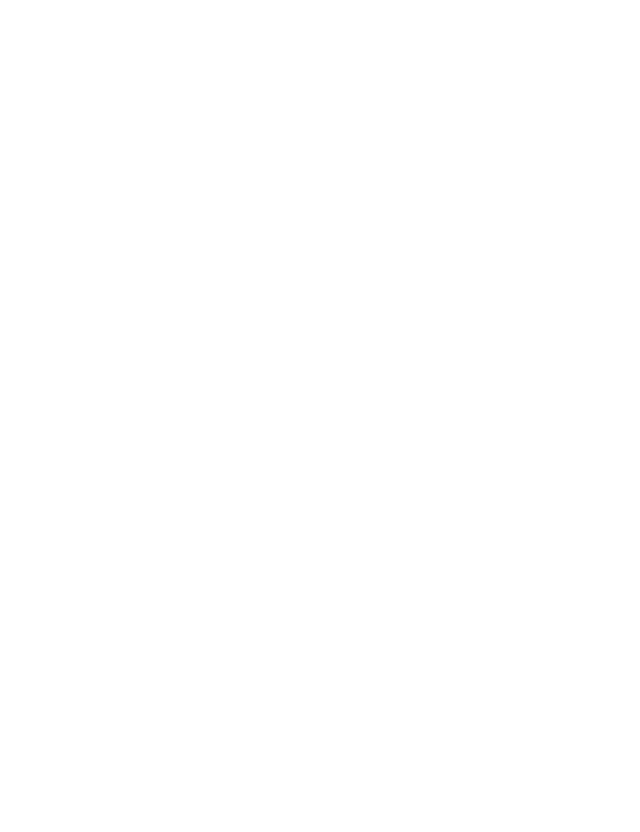
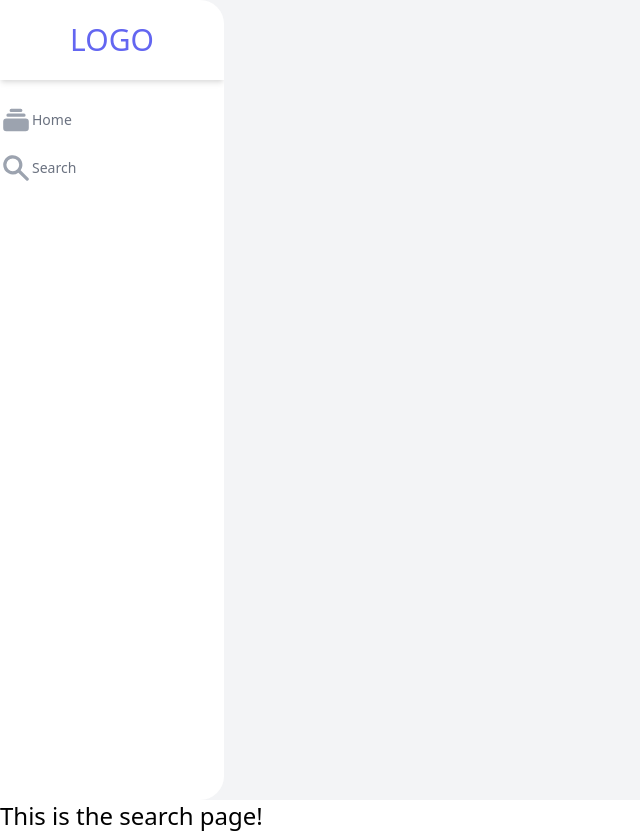
Before and after one commit to Syoongy/mirai, a Vue app: page /search in a window 1280 px wide. Before the commit this address had no page. Shown: the whole page, without its empty margins (0-640 px from the left). Before the commit the page ends 800 px from the top, so only its background shows below. Built offline with nearby package versions, Linux system fonts and the light colour scheme.

Commit message:
add side nav

```diff
--- a/src/app.vue
+++ b/src/app.vue
@@ -1,7 +1,10 @@
-<script setup></script>
+<script setup>
+import SideNav from "./components/Navigation/SideNav.vue";
+</script>
 
 <template>
   <div>
+    <side-nav></side-nav>
     <router-view />
   </div>
 </template>
--- /dev/null
+++ b/src/components/Navigation/NavItem.vue
@@ -0,0 +1,55 @@
+<template>
+  <li>
+    <router-link
+      :to="to"
+      class="
+        flex flex-row
+        items-center
+        h-12
+        transform
+        hover:translate-x-2
+        transition-transform
+        ease-in
+        duration-200
+        text-gray-500
+        hover:text-gray-800
+      "
+    >
+      <slot></slot>
+      <span class="text-sm font-medium">{{ navName }}</span>
+      <span
+        class="
+          ml-auto
+          mr-6
+          text-sm
+          bg-red-100
+          rounded-full
+          px-3
+          py-px
+          text-red-500
+        "
+        v-if="noOfNotifications"
+      >
+        {{ noOfNotifications }}
+      </span>
+    </router-link>
+  </li>
+</template>
+
+<script setup>
+const props = defineProps({
+  navName: {
+    type: String,
+    required: true,
+    default: "Location Name",
+  },
+  to: {
+    type: String,
+    required: true,
+    default: "/",
+  },
+  noOfNotifications: {
+    type: Number,
+  },
+});
+</script>
--- /dev/null
+++ b/src/components/Navigation/SideNav.vue
@@ -0,0 +1,41 @@
+<script setup>
+import NavItem from "./NavItem.vue";
+import { CollectionIcon, SearchIcon } from "@heroicons/vue/solid";
+</script>
+<template>
+  <div class="min-h-screen flex flex-row bg-gray-100">
+    <div class="flex flex-col w-56 bg-white rounded-r-3xl overflow-hidden">
+      <div class="flex items-center justify-center h-20 shadow-md">
+        <h1 class="text-3xl uppercase text-indigo-500">Logo</h1>
+      </div>
+      <ul class="flex flex-col py-4">
+        <nav-item navName="Home" to="/">
+          <collection-icon
+            class="
+              inline-flex
+              items-center
+              justify-center
+              h-8
+              w-8
+              text-lg text-gray-400
+            "
+          />
+        </nav-item>
+        <nav-item navName="Search" to="/search">
+          <search-icon
+            class="
+              inline-flex
+              items-center
+              justify-center
+              h-8
+              w-8
+              text-lg text-gray-400
+            "
+          />
+        </nav-item>
+      </ul>
+    </div>
+  </div>
+</template>
+
+<style lang="scss" scoped></style>
--- /dev/null
+++ b/src/pages/search/search-page.vue
@@ -0,0 +1,9 @@
+<template>
+  <div>
+    <h1 class="text-2xl">This is the search page!</h1>
+  </div>
+</template>
+
+<script setup></script>
+
+<style lang="scss" scoped></style>
--- a/src/routes.js
+++ b/src/routes.js
@@ -12,7 +12,11 @@ export default createRouter({
     },
     {
       path: '/about-us',
-      component: () => import('./pages/about/about-us-page.vue' /* webpackChunkName: "about-us-page" */)
+      component: () => import('./pages/about/about-us-page.vue' /* webpackChunkName: "about" */)
+    },
+    {
+      path: '/search',
+      component: () => import('./pages/search/search-page.vue' /* webpackChunkName: "search" */)
     }
   ]
 });
```
